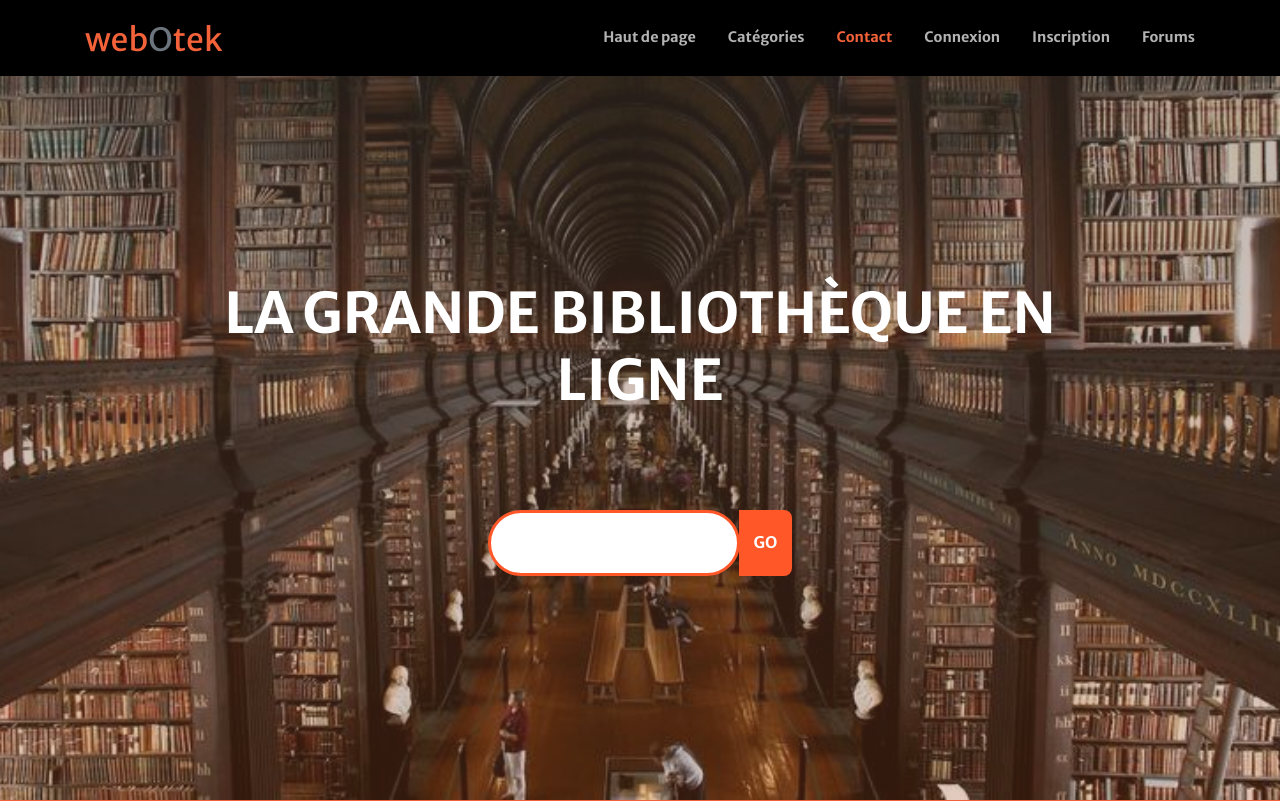
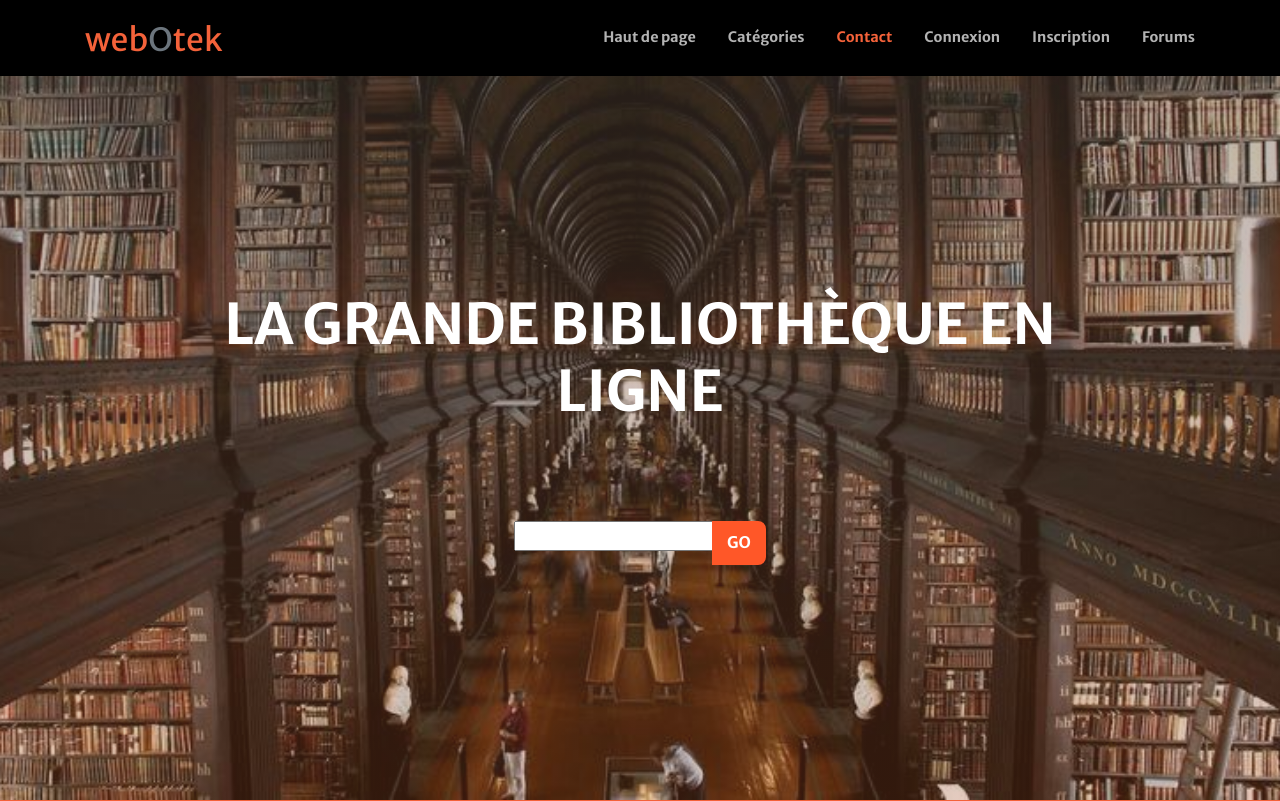
Before and after one commit to lutinmaviou/webotek, a Symfony app: template templates/library/home.html.twig in a window 1280 px wide. Shown: the top 801 px of the page. Run offline with Twig, Linux system fonts and the light colour scheme; the template is opened without the code that fills it, so the values that code supplies are empty; some libraries are stand-ins or nearby versions.

Commit message:
test(home): search bar in a form for safary

```diff
--- a/templates/library/home.html.twig
+++ b/templates/library/home.html.twig
@@ -36,7 +36,7 @@
                 <div class="col-lg-8 align-self-baseline">
                     <div class="input-group mb-3 mt-5" id="search-bar">
                         <form>
-                            <input type="text" class="btn btn-primary btn-xl">
+                            <input type="text">
                         </form>
                         {#
                         <label for="search"></label>
```
